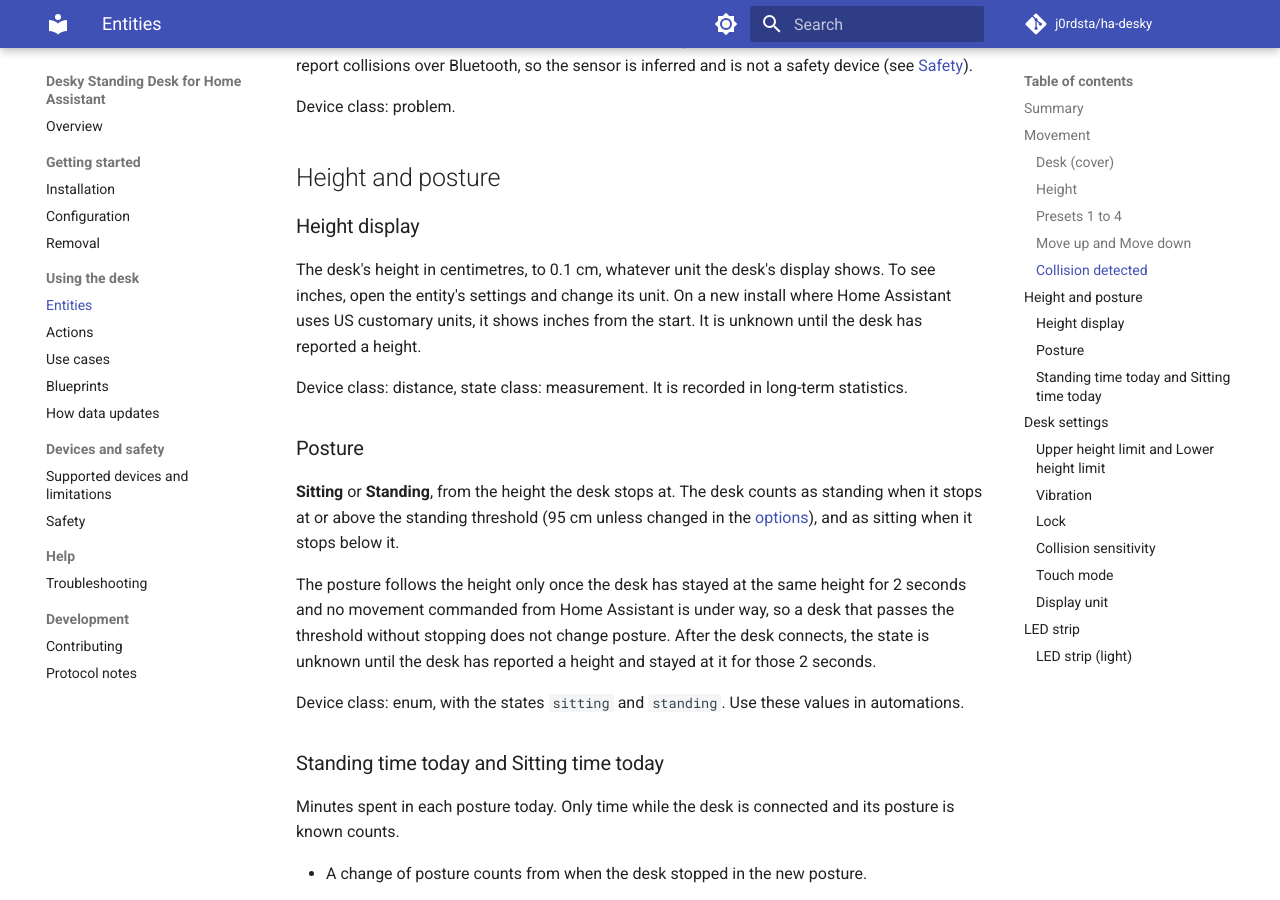
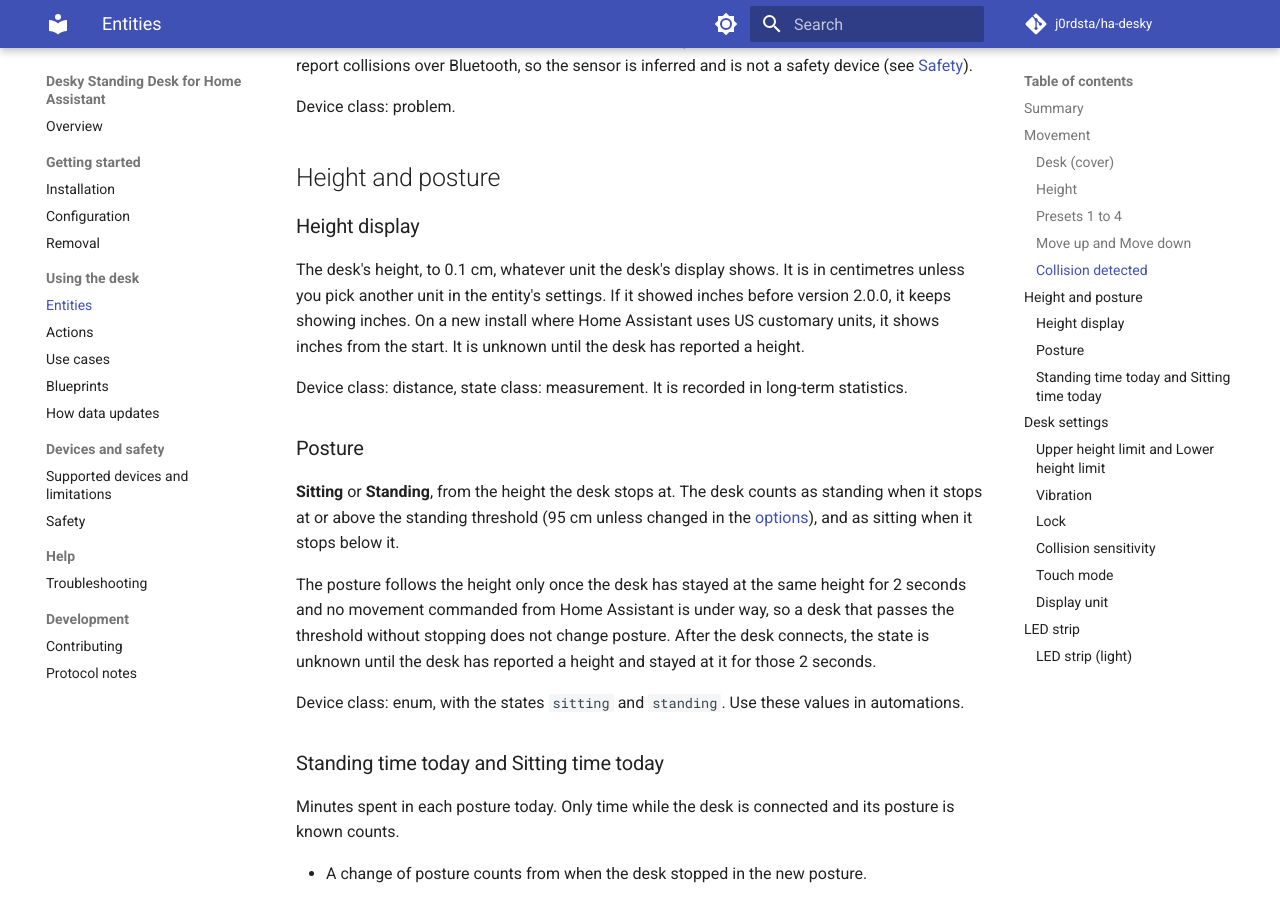
Before and after one commit to j0rdsta/ha-desky, an MkDocs documentation site: the page built from docs/entities.md, in a window 1280 px wide and 900 px high, scrolled down 2762 px. Built offline with MkDocs 1.6.1 and Material for MkDocs 9.7.7, drawn with Linux system fonts in a browser that asks for light colours; comment, search, counter and statistics services are not loaded.

Commit message:
docs: say which unit the height display shows after upgrading
Co-Authored-By: Claude Opus 5.5 <noreply@anthropic.com>

```diff
--- a/docs/entities.md
+++ b/docs/entities.md
@@ -92,10 +92,10 @@ Device class: problem.
 
 ### Height display
 
-The desk's height in centimetres, to 0.1 cm, whatever unit the desk's display shows. To see
-inches, open the entity's settings and change its unit. On a new install where Home Assistant
-uses US customary units, it shows inches from the start. It is unknown until the desk has reported
-a height.
+The desk's height, to 0.1 cm, whatever unit the desk's display shows. It is in centimetres unless
+you pick another unit in the entity's settings. If it showed inches before version 2.0.0, it keeps
+showing inches. On a new install where Home Assistant uses US customary units, it shows inches
+from the start. It is unknown until the desk has reported a height.
 
 Device class: distance, state class: measurement. It is recorded in long-term statistics.
 
```
